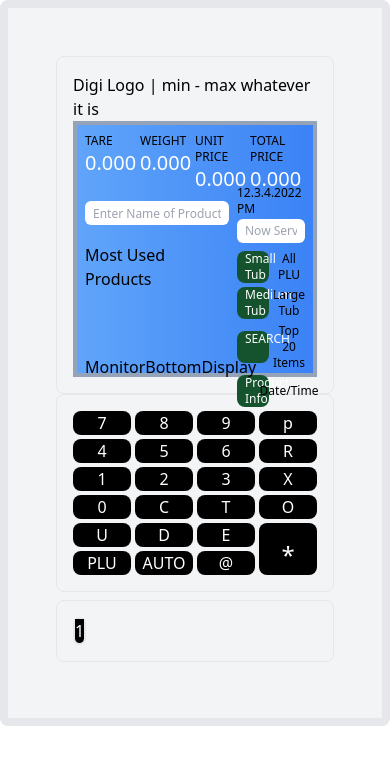
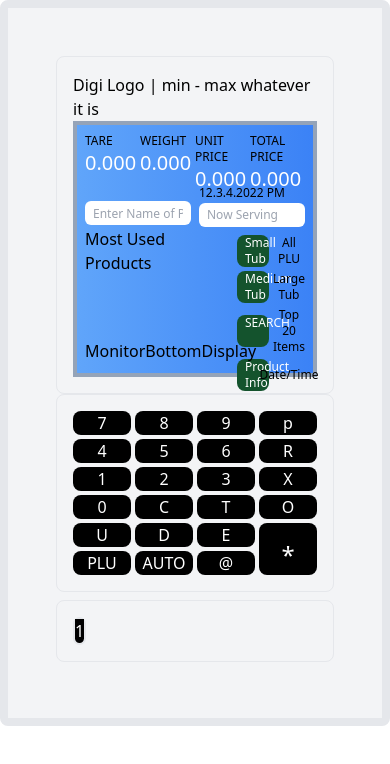
Before and after one commit to abhi886/weighingscale-next, a Next.js app: page / in a window 390 px wide. Shown: the top 764 px of the page. Built offline with nearby package versions, Linux system fonts and the light colour scheme.

Commit message:
Design Fix: Fix Responsive for monitorDisplaySection to consume tow grid

```diff
--- a/components/monitor/MonitorDisplayInput/MonitorDisplayInput.tsx
+++ b/components/monitor/MonitorDisplayInput/MonitorDisplayInput.tsx
@@ -9,9 +9,9 @@
   useRenders("Monitor Display Input");
 
   return (
-    <div className='grid grid-cols-3 gap-2 '>
+    <div className='grid grid-cols-2 md:grid-cols-3 gap-2 '>
       {/* Text and PLU number */}
-      <div className='grid col-span-2 mt-2'>
+      <div className='grid md:col-span-2 mt-2'>
         <input
           type='text'
           className='p-2 h-6 w-full text-xs flex-grow rounded-md focus:outline-none flex-shrink'
```
